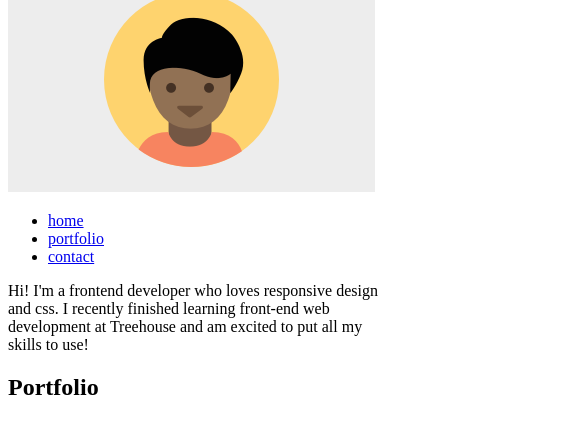
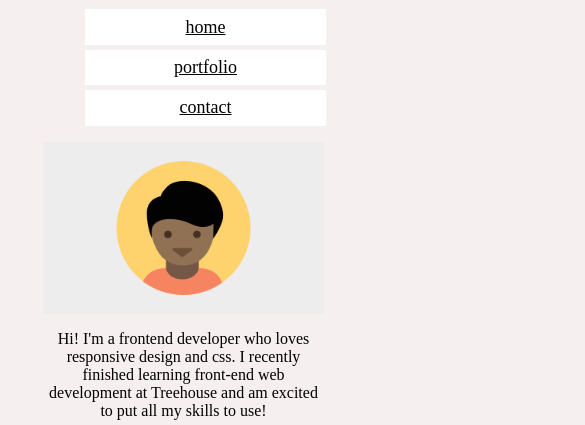
Before and after one commit to SojunGod/Unit-2, a plain HTML site: page index.html in a window 390 px wide. Shown: the part 113-538 px from the top of the page, 585 px wide, since content can reach past the window. Drawn offline with Linux system fonts and the light colour scheme; a web font is replaced by a local one.

Commit message:
Got it working on mobile

```diff
--- a/css/style.css
+++ b/css/style.css
@@ -1,36 +1,68 @@
-/* Global Layout Set-up */
+
 * {
     box-sizing: border-box;
 }
 
 body {
-    width: 80%;
-    background-color:lightgrey;
-    margin: 10px;
+    width: 90%;
+    background-color: rgb(245, 239, 239);
 }
 
-.container {
-    width: 80%;
-    text-align: center;
+.student-name {
+    display: block;
+    width: 110px;
 }
-.student-name {
+
+.main-header {
+    display: block;
+    padding-top: 2em;
+    margin-left: 10%;
+    margin-right: 10%;
     text-align: center;
 }
 
-.main-nav {
+.nav {
+    margin-top: 1.5em;
+}
+
+.nav li {
+    list-style:outside none none;
+}
+
+.portfolio {
+    text-align: center;
+    background-color: white;
+}
+
+.portfolio-header {
+    margin-bottom: 4em;
+}
+.nav a {
+
     display: block;
-    float: right;
+    background-color: white;
+    color: black;
+    font-size: 1.125em;
+    font-weight: 300;
+    text-align: center;
+    padding: .4em;
+    margin: 5px 2px;
+    width: 100%;
 
 }
 
+.nav a:hover {
+    color: #0b0b0b;
+    border-bottom-color: #52bab3;
+}
+
+img {
+    max-width: 100%;
+    display: block;
+}
+
 .card {
+    text-align: center;
     display: block;
     width: 100%;
 }
-
-.main-nav li {
-    display: inline-block;
-    border: 1px red solid;
-    padding: 1em 20px;
-
-}
--- a/index.html
+++ b/index.html
@@ -1,72 +1,73 @@
 <!doctype html>
 <html lang="en">
+
 <head>
-  <meta charset="utf-8">
   <title>Responsive Design</title>
-  <meta name="viewport" content="width=device-width, initial-scale=1.0">
-  <link rel="stylesheet" href="styles.css">
-  <link href="https://fonts.googleapis.com/css?family=Muli%7CRoboto:400,300,500,700,900" rel="stylesheet"></head>
+  <meta name="viewport" content="width=device-width, initial-scale=1">
+  <link rel="stylesheet" href="css/style.css">
+  <link href="https://fonts.googleapis.com/css?family=Muli%7CRoboto:400,300,500,700,900" rel="stylesheet">
+</head>
+
 <body>
-	<div class="wrap">
-
 		<header class="main-header">
-			<div class="container">
 			<h1 class="student name">John Godfrey</h1>
-				<img src="images/responsive-layout-profile.png" alt="profile" class="profile-image">
-				<ul class="main-nav">
+			<ul class="nav">
 				<li><a href="#">home</a></li>
 				<li><a href="#">portfolio</a></li>
 				<li><a href="#">contact</a></li>
 			</ul>
+			<img src="images/responsive-layout-profile.png" alt="profile" class="profile-image">
          	<p>Hi! I'm a frontend developer who loves responsive design and css. I recently finished learning front-end web development at Treehouse and am excited to put all my skills to use!</p>
-			</div>
 		</header>
 
-		<div class="container">
 		<div class="portfolio">
-				<h2>Portfolio</h2>
+			<h2 class="portfolio-header">Portfolio</h2>
 
             <div class="card" id="Marketing Page">
+				<img src="images/marketing.png">
 				<h2>Marketing Page</h2>
-					<img src="images/marketing.png">
 			</div>
 
 			<div class="card" id="Search Page">
+				<img src="images/search.png">
 				<h2>Search Page</h2>
-					<img src="images/search.png">
 			</div>
 
             <div class="card" id="Travel Page">
+				<img src="images/travel.png" alt="image of places author has traveled to" class="travel-image">
 				<h2>Travel App</h2>
-					<img src="images/travel.png" alt="image of places author has traveled to" class="travel-image">
 			</div>
 
              <div class="card" id="Map Page">
+				<img src="images/map.png" alt="map" class="map-image">
 				<h2>Map of Favorite Spots</h2>
-					<img src="images/map.png" alt="map" class="map-image">
 			</div>
 
             <div class="card" id="Photo Page">
+				<img src="images/gallery.png">
 				<h2>Photo Gallery</h2>
-					<img src="images/gallery.png">
 			</div>
 
             <div class="card" id="Calculator">
+				 <img src="images/calculator.png">
 				 <h2>Calculator</h2>
-					 <img src="images/calculator.png">
             </div>
 
 
-			</div><!--/.portfolio-->
+		</div> <!-- portfolio -->
 
 
 
-		</div><!--/.container-->
+	<footer>
+	<div class="contact">
+		<h1>Contact</h1>
+		<p>If you're interested in chatting or want more information about what I'm working on, I'd love to hear from you!</p>
+	</div>
 
-	</div><!--/.wrap-->
-
-	<footer class="main-footer">
-	 <span>&copy;2015 Residents of The Best City Ever.</span>
+	<div class="main-footer">
+		<h1>John Godfrey</h1>
+		<a href="#">Back To Top</a>
+	</div>
 	</footer>
 </body>
 </html>
```
Lines whose indentation alone changed are shown as unchanged.
